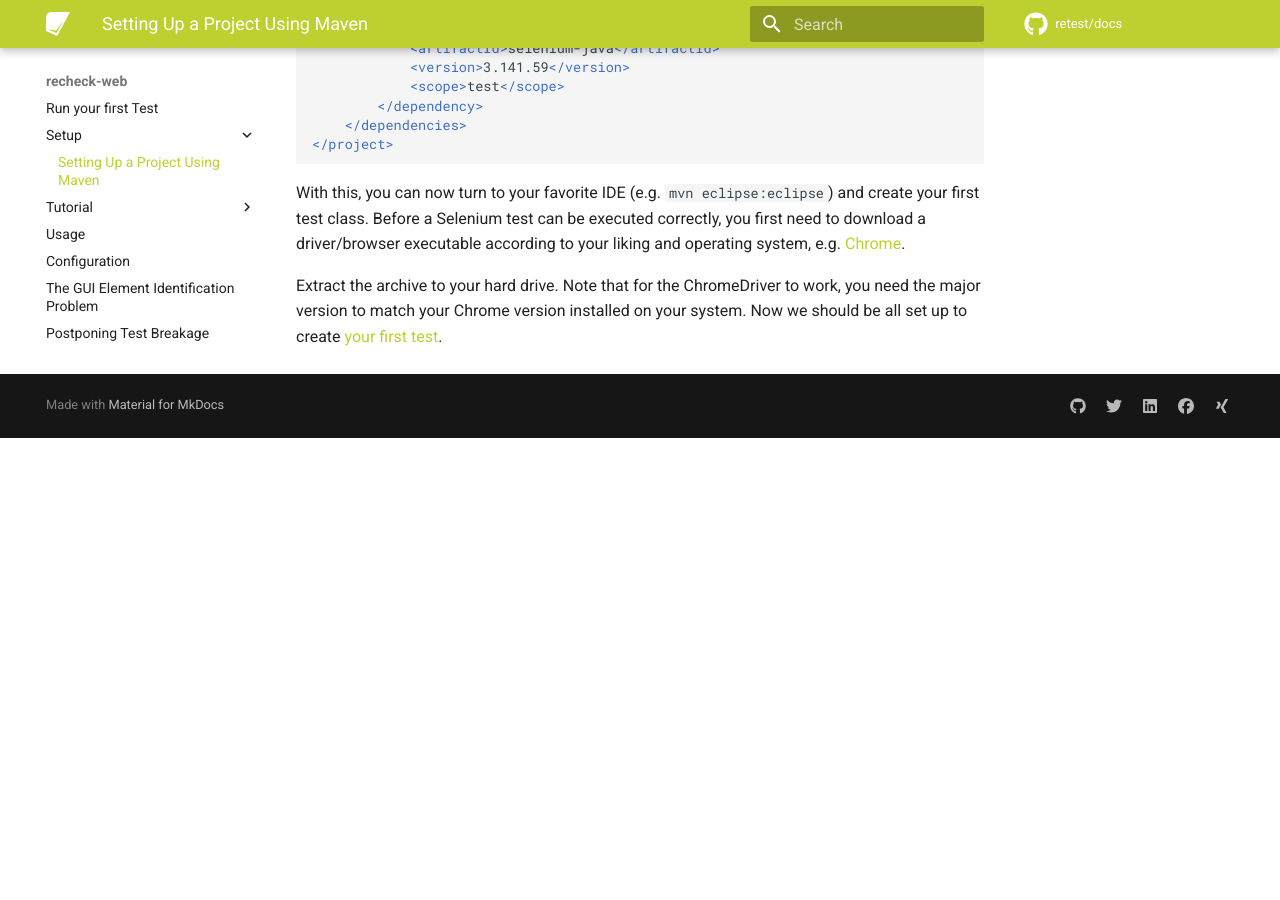
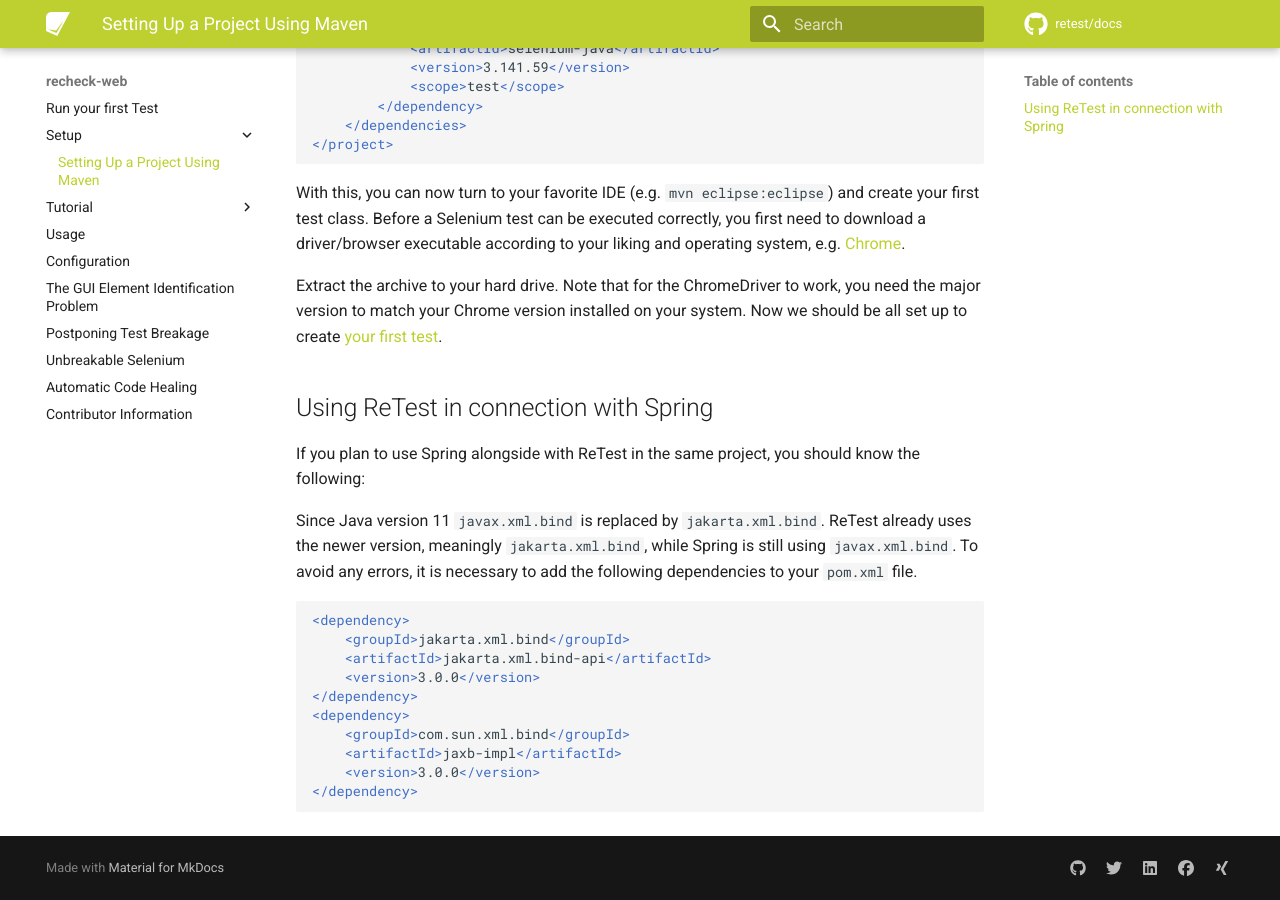
Before and after one commit to retest/docs, an MkDocs documentation site: the page built from docs/recheck-web/setup/maven.md, in a window 1280 px wide and 900 px high, scrolled down 941 px. Built offline with MkDocs 1.6.1 and Material for MkDocs 9.7.7, drawn with Linux system fonts in a browser that asks for light colours; comment, search, counter and statistics services are not loaded; before the commit the page ends 1379 px from its top, so only the background shows below that.

Commit message:
Add hint for combined usage of Spring and ReTest

````diff
--- a/docs/recheck-web/setup/maven.md
+++ b/docs/recheck-web/setup/maven.md
@@ -50,3 +50,22 @@
 With this, you can now turn to your favorite IDE (e.g. `mvn eclipse:eclipse`) and create your first test class. Before a Selenium test can be executed correctly, you first need to download a driver/browser executable according to your liking and operating system, e.g. [Chrome](http://chromedriver.storage.googleapis.com/index.html).
 
 Extract the archive to your hard drive. Note that for the ChromeDriver to work, you need the major version to match your Chrome version installed on your system. Now we should be all set up to create [your first test](../tutorial/explicit-checks.md).
+
+## Using ReTest in connection with Spring
+If you plan to use Spring alongside with ReTest in the same project, you should know the following:
+
+Since Java version 11 `javax.xml.bind` is replaced by `jakarta.xml.bind`. ReTest already uses the newer version, meaningly `jakarta.xml.bind`, while
+Spring is still using `javax.xml.bind`. To avoid any errors, it is necessary to add the following dependencies to your `pom.xml` file.
+
+```xml
+<dependency>
+	<groupId>jakarta.xml.bind</groupId>
+	<artifactId>jakarta.xml.bind-api</artifactId>
+	<version>3.0.0</version>
+</dependency>
+<dependency>
+	<groupId>com.sun.xml.bind</groupId>
+	<artifactId>jaxb-impl</artifactId>
+	<version>3.0.0</version>
+</dependency>
+```
````
